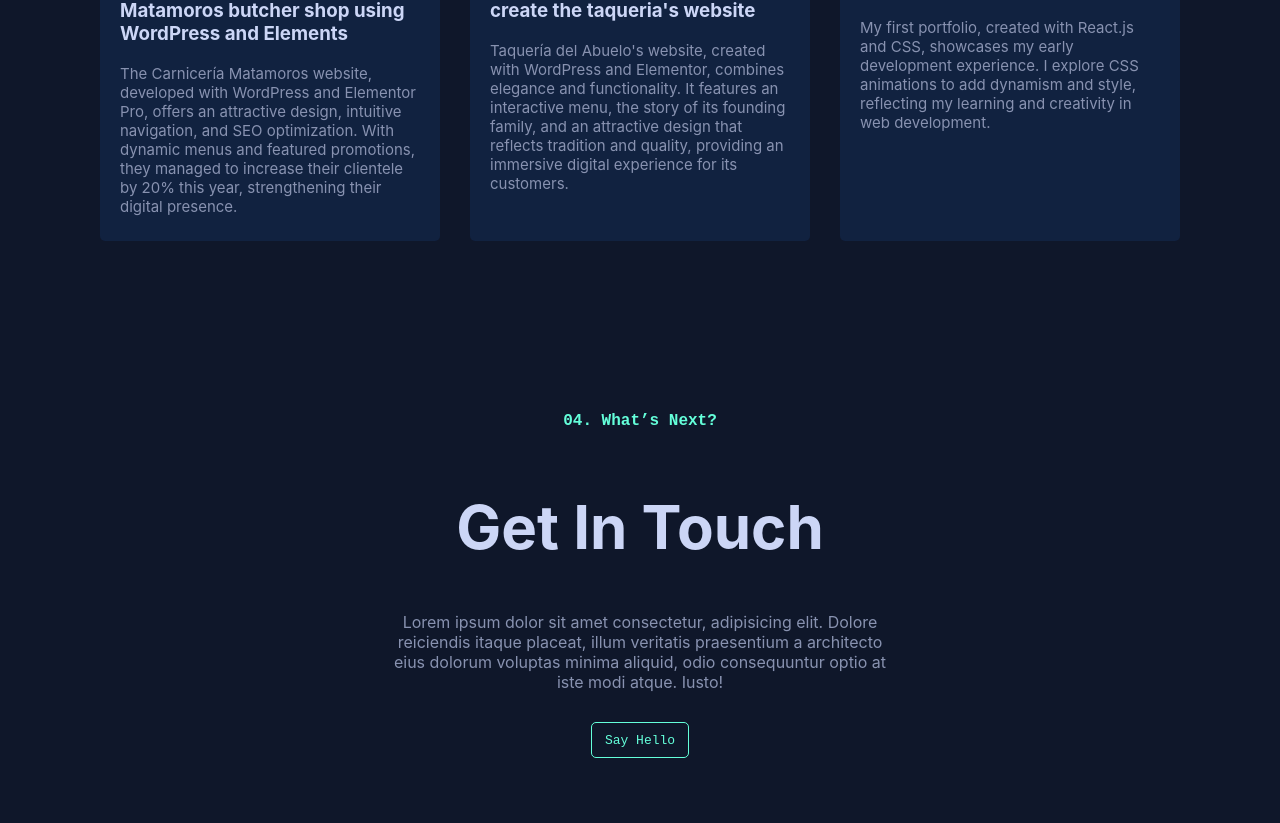
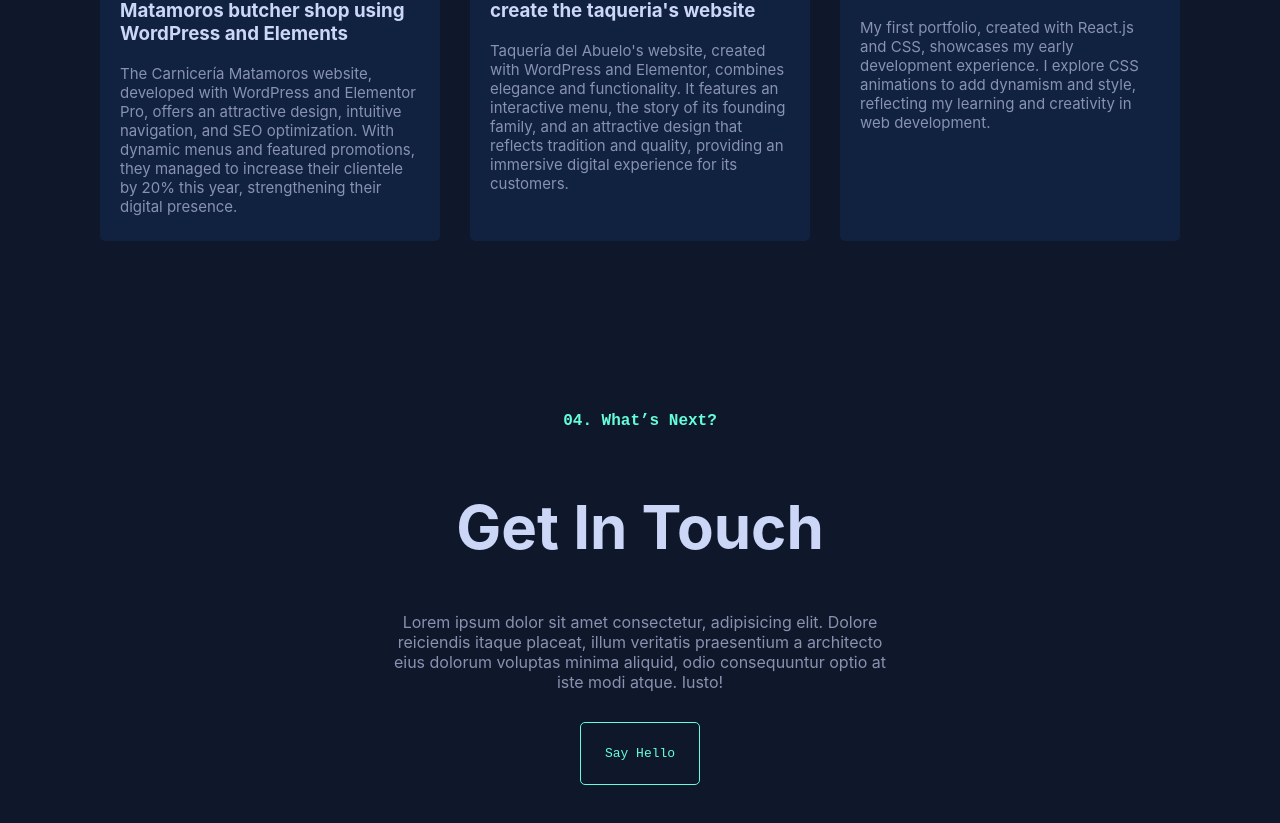
Before and after one commit to Xhan88/christianmq, a React (Vite) app: page / in a window 1280 px wide. Shown: the part 4394-5217 px from the top of the page. Before the commit the page ends 5160 px from the top, so only its background shows below. Built offline with nearby package versions, Linux system fonts and the light colour scheme.

Commit message:
25-march-2025

```diff
--- a/src/Contact/Contact.css
+++ b/src/Contact/Contact.css
@@ -23,7 +23,7 @@
     background-color: transparent;
     border: 1px solid var(--green-color);
     border-radius: 5px;
-    padding: 0.65rem 0.80rem;
+    padding: 1.5rem 1.5rem;
     font-family: "SF Mono", "Fira Code", "Fira Mono", "Roboto Mono", monospace;
     line-height: 1;
     text-decoration: none;
@@ -52,5 +52,5 @@
     flex-direction: column;
     justify-content: center;
     align-items: center;
-    margin-top: 10rem;
+    margin: 10rem 0;
 }
--- a/src/Contact/Contact.jsx
+++ b/src/Contact/Contact.jsx
@@ -9,6 +9,7 @@ const Contact = React.forwardRef((props, ref) => {
            <h1 className="end-title"> 04. What’s Next?</h1>
             <h2>Get In Touch</h2>
             <p>Lorem ipsum dolor sit amet consectetur, adipisicing elit. Dolore reiciendis itaque placeat, illum veritatis praesentium a architecto eius dolorum voluptas minima aliquid, odio consequuntur optio at iste modi atque. Iusto!</p>
+
             <button className="btn-email">Say Hello</button>
           </div>
 
```
